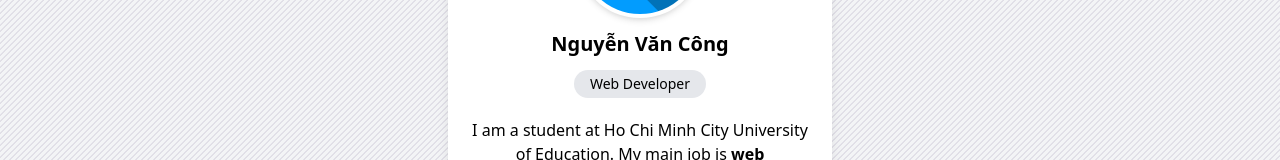
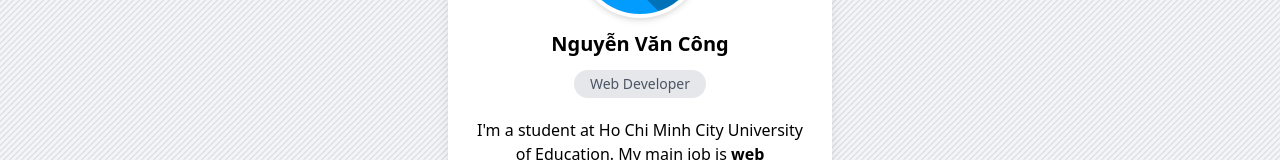
Before and after one commit to thanhcong2930/thanhcong2930.github.io, a Vue app: page / in a window 1280 px wide. Shown: the part 304-464 px from the top of the page. Built offline with nearby package versions, Linux system fonts and the light colour scheme.

Commit message:
Update small UI

```diff
--- a/src/components/CContent.vue
+++ b/src/components/CContent.vue
@@ -2,12 +2,12 @@
   <div class="text-center mt-22">
     <h4 class="mb-3">Nguyễn Văn Công</h4>
     <div class="mb-5 text-center">
-      <div class="rounded-full inline-block px-4 py-1 bg-gray-200 transition text-sm">
+      <div class="rounded-full inline-block px-4 py-1 bg-gray-200 text-gray-600 transition text-sm">
         Web Developer
       </div>
     </div>
     <p class="text-black mb-5">
-      I am a student at Ho Chi Minh City University of Education. My main job is <span class="font-semibold">web</span> development.
+      I'm a student at Ho Chi Minh City University of Education. My main job is <span class="font-semibold">web</span> development.
     </p>
     <div class="text-center">
       <a href="#" class="appearance-none py-2 text-base px-6 sm:px-8 md:px-10 rounded-full text-white font-semibold text-center inline-block bg-blue-500 select-none transition-all hover:bg-blue-600 focus:outline-0 focus:bg-blue-600 focus:ring focus:ring-blue-300">
```
